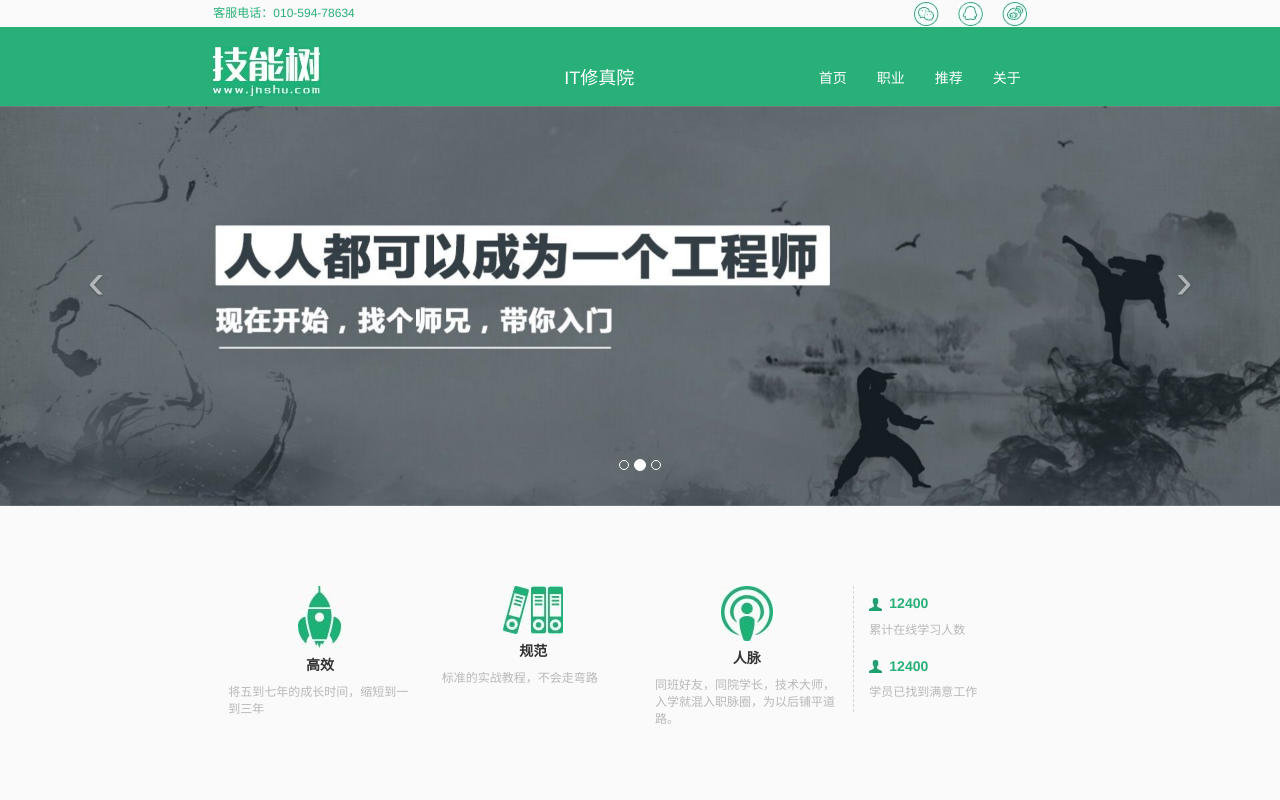
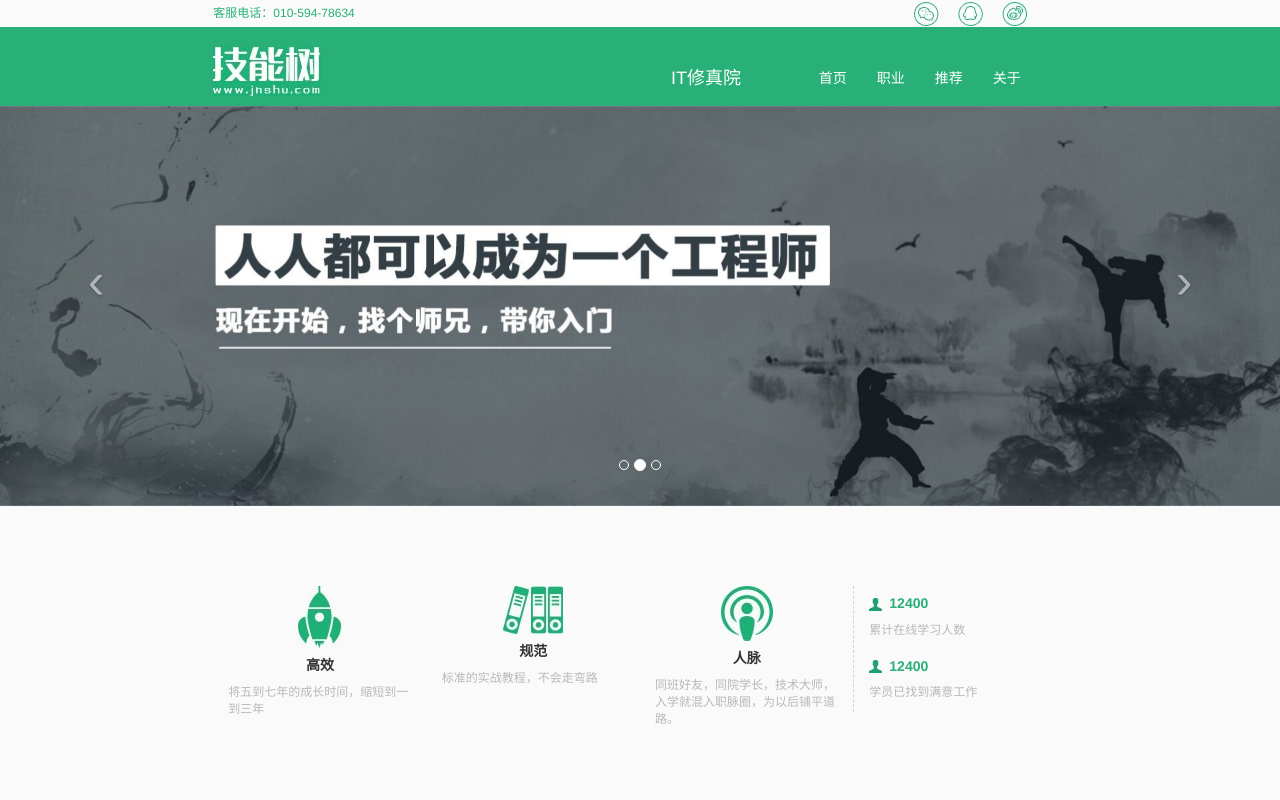
Before and after one commit to lilalilalila/still, a plain HTML site: page index.html in a window 1280 px wide. Shown: the top 800 px of the page. Drawn offline with nearby package versions, Linux system fonts and the light colour scheme.

Commit message:
修改md-nav宽度

```diff
--- a/index.html
+++ b/index.html
@@ -39,7 +39,7 @@
 					<div class="col-md-2 col-md-push-2 col-sm-3 col-sm-push-1 col-xs-3 index-log">
 						<img src="img/images/images/职位列表_33_03.jpg"/>
 					</div>
-					<div class="col-md-5 col-md-push-3 col-sm-9 col-xs-9 navbar nav-margin" role="navigation">
+					<div class="col-md-4 col-md-push-4 col-sm-9 col-xs-9 navbar nav-margin" role="navigation">
 						<div class="navbar-header">
 							<button type="button" class="navbar-toggle" data-toggle="collapse" data-target="#example-navbar-collapse">
 								<span class="sr-only">切换导航</span>
```
